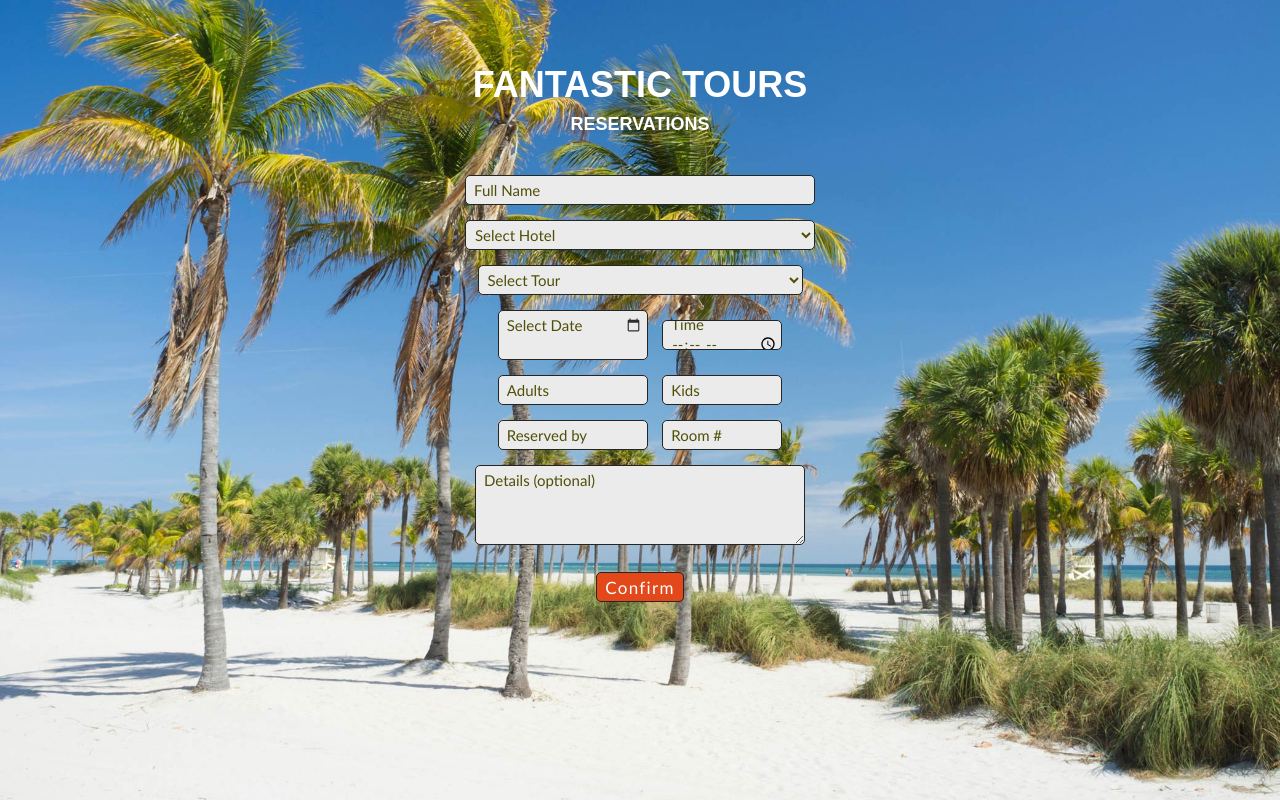
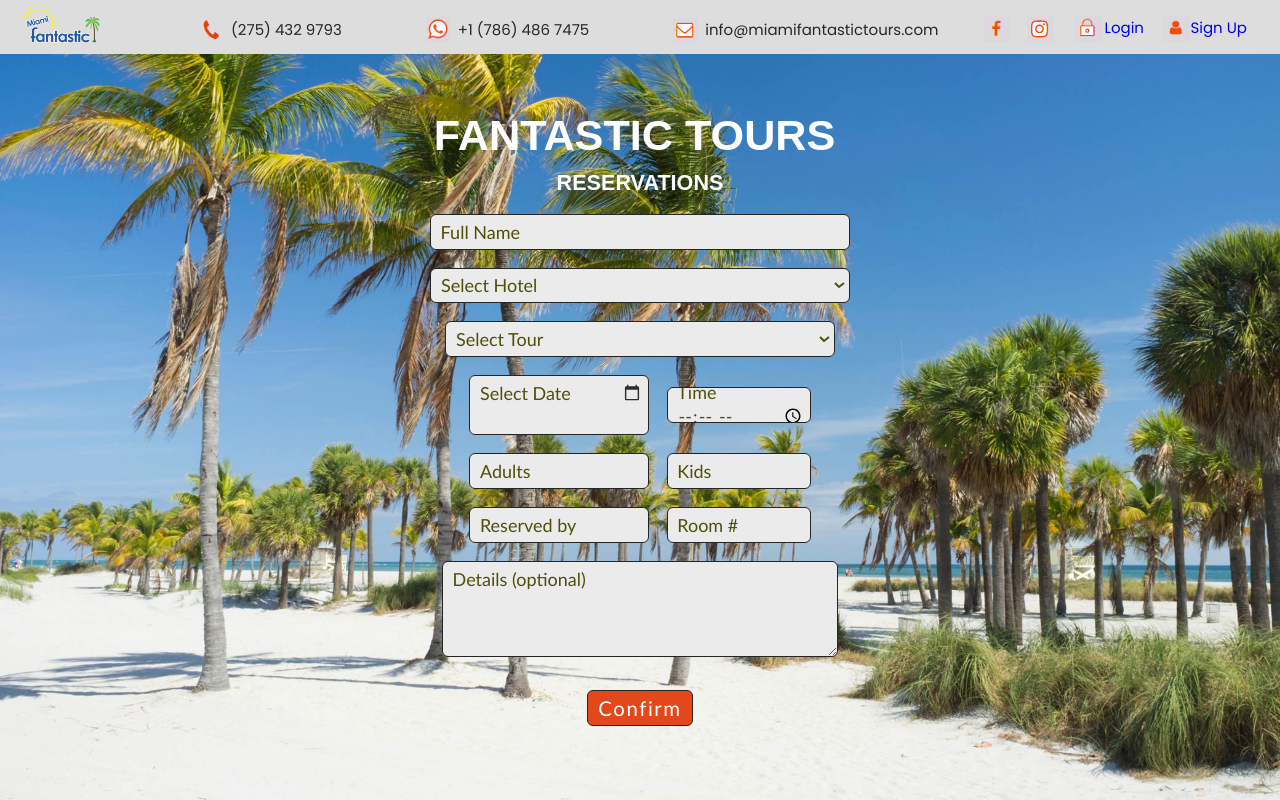
Before and after one commit to JessseG/FantasticTours-RSVP, a PHP site: page /index.html in a window 1280 px wide. Run offline with PHP 8.4, Linux system fonts and the light colour scheme.

Commit message:
Version 2

```diff
--- a/index.html
+++ b/index.html
@@ -2,8 +2,107 @@
   <head>
     <title>Contact Form Design</title>
     <link rel="stylesheet" type="text/css" href="style.css" />
+    <link
+      rel="stylesheet"
+      type="text/css"
+      href="https://fonts.googleapis.com/css?family=Poppins"
+    />
   </head>
+  <header>
+    <div class="head">
+      <span class="head-left">
+        <a href="https://fantastictoursmiami.com/">
+          <img
+            id="logo"
+            src="images/fantasticLogo3.PNG"
+            width="80"
+            height="40"
+            alt="fantasticLogo"
+          />
+        </a>
+        <img
+          id="phoneIcon"
+          src="images/phoneIcon2.PNG"
+          width="25"
+          height="25"
+          alt="phoneIcon"
+        />
+        <a id="phoneNumber">(275) 432 9793</a>
 
+        <img
+          id="whatsappIcon"
+          src="images/whatsIcon3.PNG"
+          width="25"
+          height="25"
+          alt="whatsappIcon"
+        />
+        <a id="whatsappNumber">+1 (786) 486 7475</a>
+
+        <img
+          id="emailIcon"
+          src="images/emailIcon2.PNG"
+          width="25"
+          height="25"
+          alt="emailIcon"
+        />
+        <a id="emailText">info@miamifantastictours.com</a>
+      </span>
+      <span class="head-right">
+        <a href="https://www.facebook.com/MiamiFantasticTours/" target="_blank">
+          <img
+            id="facebookIcon"
+            src="images/facebookLogo2.PNG"
+            width="27"
+            height="27"
+            alt="facebookIcon"
+          />
+        </a>
+
+        <a href="https://www.instagram.com/fantastictoursfl/" target="_blank">
+          <img
+            id="instagramIcon"
+            src="images/instagramLogo2.PNG"
+            width="27"
+            height="27"
+            alt="instagramIcon"
+          />
+        </a>
+
+        <a href="https://fantastictoursmiami.com/wp-login.php" target="_blank">
+          <img
+            id="loginIcon"
+            src="images/lockLogo2.PNG"
+            width="27"
+            height="27"
+            alt="loginIcon"
+          />
+        </a>
+        <a
+          id="loginText"
+          href="https://fantastictoursmiami.com/wp-login.php"
+          target="_blank"
+          >Login</a
+        >
+
+        <a href="https://fantastictoursmiami.com/register/" target="_blank">
+          <img
+            id="signUpIcon"
+            src="images/signUpLogo2.PNG"
+            width="27"
+            height="27"
+            alt="signUpIcon"
+          />
+        </a>
+        <a
+          id="signUpText"
+          href="https://fantastictoursmiami.com/register/"
+          target="_blank"
+          >Sign Up</a
+        >
+      </span>
+    </div>
+  </header>
+  <br />
   <body>
     <div class="contact-title">
       <h1>Fantastic Tours</h1>
@@ -121,4 +220,13 @@
       </form>
     </div>
   </body>
+  <footer>
+    <img
+      id="bottom-logo"
+      src="images/fantasticLogo.png"
+      width="100"
+      height="50"
+      alt="fantasticLogo"
+    />
+  </footer>
 </html>
--- a/style.css
+++ b/style.css
@@ -1,3 +1,133 @@
+html {
+  zoom: 1;
+}
+
+header {
+  position: fixed;
+  height: auto;
+  max-height: 50px;
+  top: 0px;
+  width: 100%;
+  border-bottom: 0px rgb(134, 18, 37) solid;
+  transition: all 2s ease-in-out;
+}
+
+.head {
+  background-color: rgb(221, 221, 221);
+  position: inherit;
+  overflow: auto;
+  width: 100%;
+  color: #272727;
+  font-family: "Poppins", sans-serif;
+  font-size: 15px;
+  transition: all 2s ease-in-out;
+}
+
+.head-left {
+  float: left;
+  border: 0px rgb(134, 18, 37) solid;
+}
+
+.head-right {
+  float: right;
+  border: 0px rgb(134, 18, 37) solid;
+  padding-top: 15px;
+  margin-right: 33px;
+  transition: margin-right 2s;
+}
+
+img,
+a {
+  opacity: 1;
+  animation-name: fadeInOpacity;
+  animation-iteration-count: 1;
+  animation-timing-function: ease-in;
+  animation-duration: 1s;
+}
+
+@keyframes fadeInOpacity {
+  0% {
+    opacity: 0;
+  }
+  100% {
+    opacity: 1;
+  }
+}
+
+a:link {
+  text-decoration: none;
+}
+
+#logo {
+  display: inline;
+  margin-left: 20px;
+  padding-top: 2.5px;
+  padding-bottom: 5px;
+}
+
+/*
+a:not(img) {
+} */
+
+#phoneIcon {
+  margin-left: 95px;
+  vertical-align: 5px;
+}
+
+#phoneNumber {
+  margin-left: 3px;
+  vertical-align: 13px;
+}
+
+#whatsappIcon {
+  margin-left: 80px;
+  vertical-align: 5.5px;
+}
+
+#whatsappNumber {
+  margin-left: 3px;
+  vertical-align: 13px;
+}
+
+#emailIcon {
+  margin-left: 80px;
+  vertical-align: 5px;
+}
+
+#emailText {
+  margin-left: 3px;
+  vertical-align: 13px;
+}
+
+#facebookIcon {
+  vertical-align: 4.35px;
+}
+
+#instagramIcon {
+  margin-left: 12px;
+  vertical-align: 3.85px;
+}
+
+#loginIcon {
+  margin-left: 17px;
+  vertical-align: 4px;
+}
+
+#loginText {
+  margin-left: -2px;
+  vertical-align: 13px;
+}
+
+#signUpIcon {
+  margin-left: 15px;
+  vertical-align: 4px;
+}
+
+#signUpText {
+  margin-left: -3.5px;
+  vertical-align: 13px;
+}
+
 body {
   margin: 0;
   padding: 0;
@@ -9,9 +139,14 @@ body {
   color: white;
 }
 
+.contact-title,
+.contact-form {
+  zoom: 1.2;
+}
+
 .contact-title {
-  margin-top: 80px;
-  color: #fff;
+  margin-top: 59px;
+  color: rgb(255, 255, 255);
   text-transform: uppercase;
   transition: all 1.5s ease-in-out;
 }
@@ -19,6 +154,7 @@ body {
 .contact-title h1 {
   font-size: 36px;
   line-height: 10px;
+  padding-right: 9px;
 }
 
 .contact-title h2 {
@@ -44,10 +180,15 @@ option:not(:first-of-type) {
   color: black;
 }
 
-form {
+/* form {
   margin-top: 40px;
   transition: all 2s ease-in-out;
-}
+} */
+
+body {
+  margin-top: 40px;
+  transition: all 2s ease-in-out;
+} /*-----> This makes the entire page move down*/
 
 /*
 .contact-form {
@@ -87,6 +228,7 @@ form {
   padding-top: 4px;
   padding-bottom: 4px;
   padding-left: 5px;
+  cursor: pointer;
 }
 
 #tours {
@@ -94,6 +236,7 @@ form {
   padding-top: 4px;
   padding-bottom: 4px;
   padding-left: 5px;
+  cursor: pointer;
 }
 
 #dates {
@@ -102,6 +245,7 @@ form {
   padding-bottom: 5px;
   padding-left: 8px;
   margin-right: 5px;
+  cursor: pointer;
 }
 
 input[type="date"]::before {
@@ -149,6 +293,7 @@ input[type="date"]::-webkit-calendar-picker-indicator {
   padding-left: 8px;
   margin-left: 5px;
   padding-right: 2.5px;
+  cursor: pointer;
 }
 /*
 input[type="time"]::-webkit-datetime-edit-ampm-field,
@@ -252,3 +397,11 @@ form .submit:hover {
   background-color: rgb(194, 0, 0);
   cursor: pointer;
 }
+
+footer {
+  position: fixed;
+  text-align: left;
+  margin-left: 5px;
+  bottom: 10px;
+  display: none;
+}
```
Also changed, not shown: images/emailIcon2.PNG (added), images/facebookLogo2.PNG (added), images/fantasticLogo.png (added), images/fantasticLogo3.png (added), images/instagramLogo2.PNG (added), images/lockLogo2.PNG (added), images/phoneIcon2.PNG (added), images/signUpLogo2.PNG (added), images/whatsIcon2.PNG (added), images/whatsIcon3.PNG (added).
